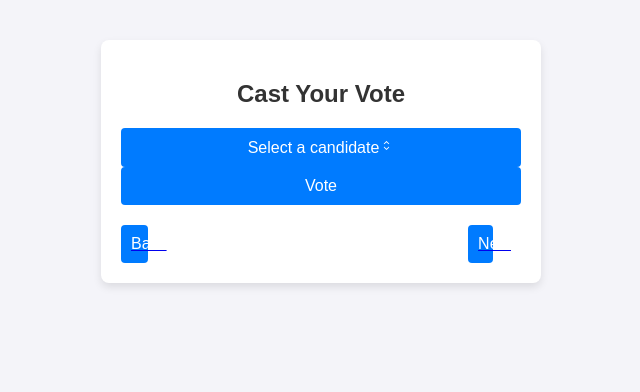
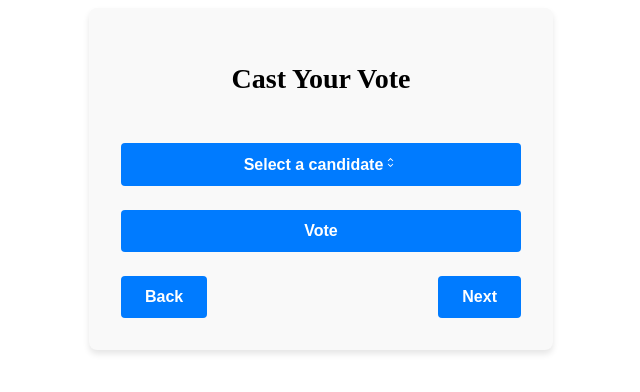
Before and after one commit to bc-rep-project/voting-dapp, a Next.js app: page /components/voting-interface in a window 1280 px wide. Shown: the top 392 px of the page, without its empty margins (319-959 px from the left). Built offline with nearby package versions, Linux system fonts and the light colour scheme; what web3 would draw is missing.

Commit message:
Updated VotingInterface.css with new styles

```diff
--- a/components/styles/VotingInterface.css
+++ b/components/styles/VotingInterface.css
@@ -1,87 +1,55 @@
 
 /* VotingInterface.css */
 
-body {
-  font-family: 'Arial', sans-serif;
-  background-color: #f4f4f9;
-  margin: 0;
-  padding: 0;
-}
-
 form {
-  background-color: #ffffff;
+  display: flex;
+  flex-direction: column;
+  gap: 1.5rem;
+  max-width: 400px;
+  margin: 0 auto;
+  padding: 2rem;
+  background-color: #f9f9f9;
   border-radius: 8px;
-  box-shadow: 0 4px 8px rgba(0, 0, 0, 0.1);
-  padding: 20px;
-  max-width: 400px;
-  margin: 40px auto;
+  box-shadow: 0 4px 6px rgba(0, 0, 0, 0.1);
 }
 
 h2 {
-  font-size: 24px;
+  font-size: 1.75rem;
   font-weight: bold;
   text-align: center;
-  color: #333333;
-  margin-bottom: 20px;
+  margin-bottom: 1.5rem;
 }
 
-.select-trigger {
-  display: block;
-  width: 100%;
-  padding: 10px;
-  border: 1px solid #cccccc;
-  border-radius: 4px;
-  background-color: #ffffff;
-  cursor: pointer;
-  margin-bottom: 10px;
+.space-y-2 {
+  display: flex;
+  flex-direction: column;
+  gap: 0.5rem;
 }
 
-.select-content {
-  background-color: #ffffff;
-  border: 1px solid #cccccc;
-  border-radius: 4px;
-  max-height: 200px;
-  overflow-y: auto;
+.space-y-6 {
+  display: flex;
+  flex-direction: column;
+  gap: 1.5rem;
 }
 
-.select-item {
-  padding: 10px;
-  cursor: pointer;
-}
-
-.select-item:hover {
-  background-color: #f0f0f0;
+.nav-buttons {
+  display: flex;
+  justify-content: space-between;
+  gap: 1rem;
 }
 
 button {
-  display: block;
-  width: 100%;
-  padding: 10px;
+  padding: 0.75rem 1.5rem;
+  font-size: 1rem;
+  font-weight: bold;
+  color: #fff;
+  background-color: #007bff;
   border: none;
   border-radius: 4px;
-  background-color: #007bff;
-  color: #ffffff;
-  font-size: 16px;
   cursor: pointer;
-  transition: background-color 0.3s ease;
+  transition: background-color 0.3s;
 }
 
 button:hover {
   background-color: #0056b3;
 }
-
-/* Additional styles for Next and Back buttons */
-.nav-buttons {
-  display: flex;
-  justify-content: space-between;
-  margin-top: 20px;
-}
-
-.nav-buttons button {
-  width: 48%;
-  background-color: #007bff;
-}
-
-.nav-buttons button:hover {
-  background-color: #0056b3;
-}
```
Also changed, not shown: 1 other file (tests, documents, lock files or other folders).
